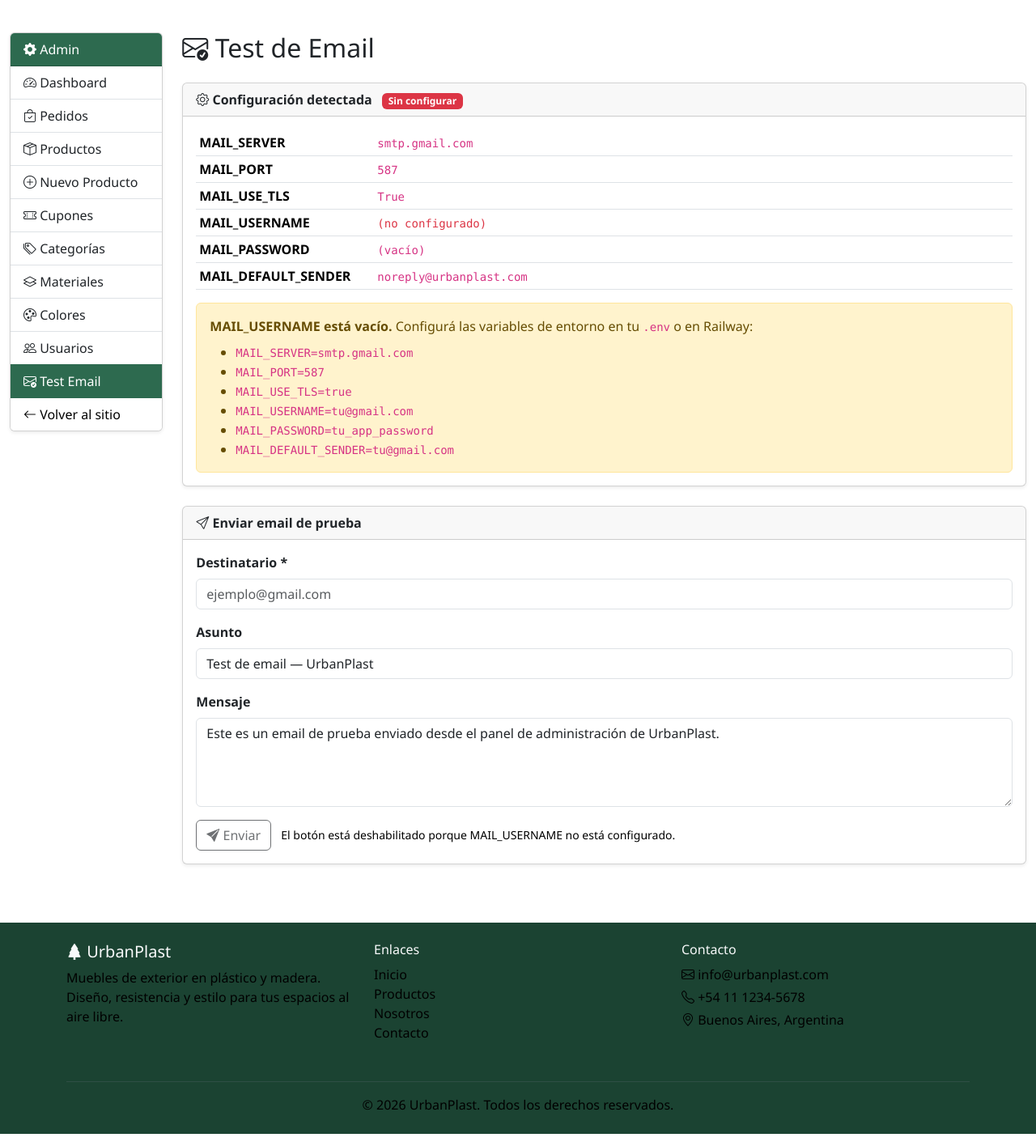
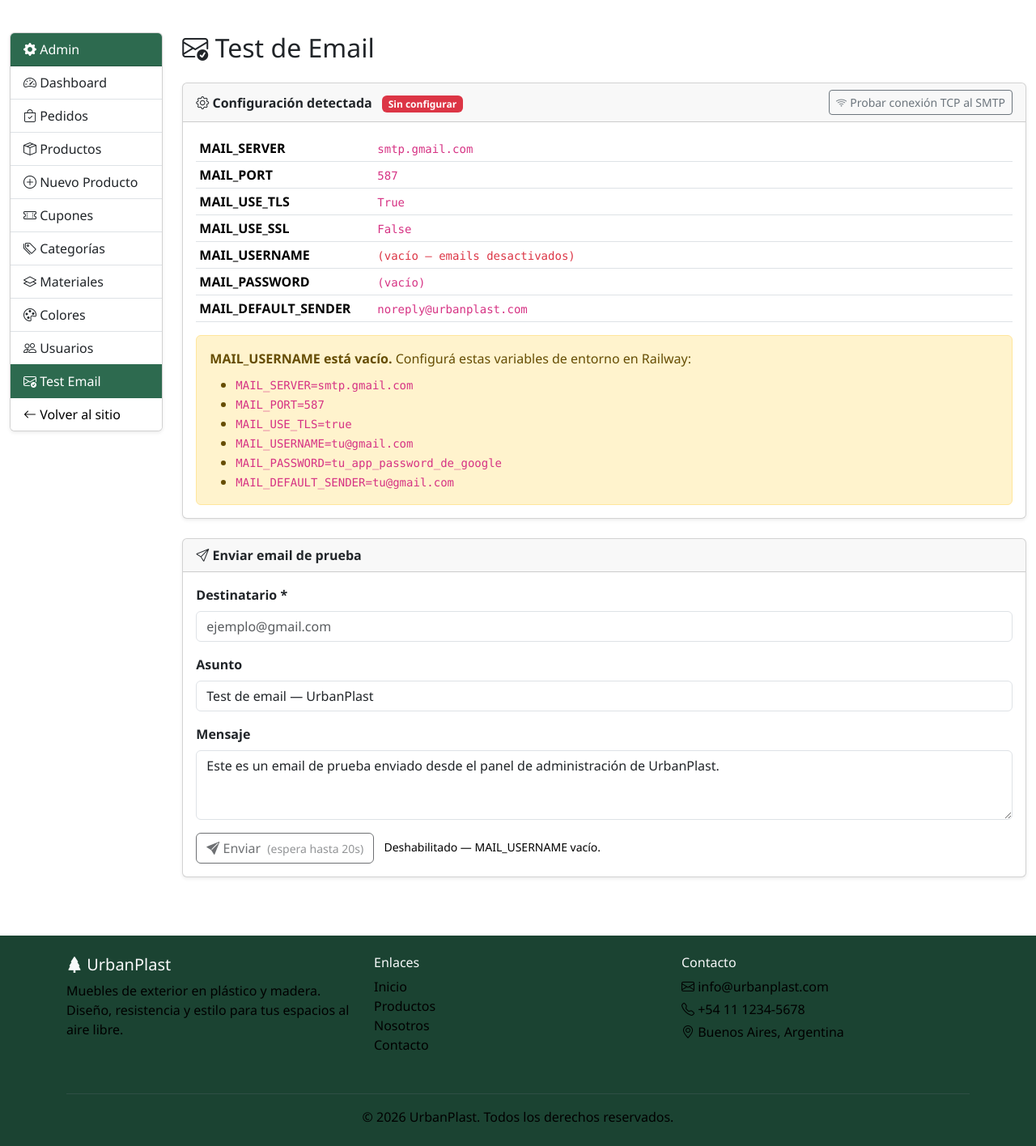
Before and after one commit to Franxo54321/UrbanPlast, a Flask app: page /admin/test-email in a window 1280 px wide. Shown: the part 67-1483 px from the top of the page at 81% size. Run offline with Flask 3, Linux system fonts and the light colour scheme; a user stored in the database is signed in; data that the repository does not hold is empty; some libraries are stand-ins or nearby versions.

Commit message:
fix: email test with 20s thread timeout and TCP ping diagnostic
- MAIL_TIMEOUT=10 in config to prevent SMTP hangs
- test_email route sends in background thread, times out after 20s with clear error
- new /admin/test-email/ping endpoint tests raw TCP connectivity to SMTP server
- template shows TCP ping button and actionable fix when Railway blocks SMTP port

```diff
--- a/app/admin/routes.py
+++ b/app/admin/routes.py
@@ -581,45 +581,100 @@
 
 # ──────────────────── Test Email ────────────────────
 
+def _get_mail_config_info(app):
+    return {
+        'MAIL_SERVER': app.config.get('MAIL_SERVER', ''),
+        'MAIL_PORT': app.config.get('MAIL_PORT', ''),
+        'MAIL_USE_TLS': app.config.get('MAIL_USE_TLS', ''),
+        'MAIL_USE_SSL': app.config.get('MAIL_USE_SSL', False),
+        'MAIL_USERNAME': app.config.get('MAIL_USERNAME', '') or '',
+        'MAIL_DEFAULT_SENDER': app.config.get('MAIL_DEFAULT_SENDER', ''),
+        'mail_configured': bool(app.config.get('MAIL_USERNAME')),
+    }
+
+
+def _smtp_ping(host, port, timeout=8):
+    import socket
+    try:
+        s = socket.create_connection((host, port), timeout=timeout)
+        s.close()
+        return True, None
+    except socket.timeout:
+        return False, f'Timeout: no se pudo conectar a {host}:{port} en {timeout}s (puerto bloqueado por el hosting)'
+    except OSError as e:
+        return False, f'Error de conexión a {host}:{port} — {e}'
+
+
+@admin_bp.route('/test-email/ping')
+@admin_required
+def test_email_ping():
+    app = current_app._get_current_object()
+    host = app.config.get('MAIL_SERVER', '')
+    port = int(app.config.get('MAIL_PORT', 587))
+    ok, err = _smtp_ping(host, port)
+    return jsonify({'ok': ok, 'host': host, 'port': port, 'error': err})
+
+
 @admin_bp.route('/test-email', methods=['GET', 'POST'])
 @admin_required
 def test_email():
+    import queue
+    import threading
     from app import mail
     from flask_mail import Message
 
-    config_info = {
-        'MAIL_SERVER': current_app.config.get('MAIL_SERVER', ''),
-        'MAIL_PORT': current_app.config.get('MAIL_PORT', ''),
-        'MAIL_USE_TLS': current_app.config.get('MAIL_USE_TLS', ''),
-        'MAIL_USERNAME': current_app.config.get('MAIL_USERNAME', '') or '(no configurado)',
-        'MAIL_DEFAULT_SENDER': current_app.config.get('MAIL_DEFAULT_SENDER', ''),
-        'mail_configured': bool(current_app.config.get('MAIL_USERNAME')),
-    }
+    config_info = _get_mail_config_info(current_app)
+    result = None
 
-    result = None
     if request.method == 'POST':
         recipient = request.form.get('recipient', '').strip()
         subject = request.form.get('subject', 'Test de email — UrbanPlast').strip()
-        body = request.form.get('body', 'Este es un email de prueba enviado desde el panel de administración.').strip()
+        body = request.form.get('body', 'Este es un email de prueba.').strip()
 
         if not recipient:
             flash('Ingresá un destinatario.', 'danger')
         elif not config_info['mail_configured']:
-            flash('El servidor de email no está configurado (MAIL_USERNAME vacío).', 'danger')
+            flash('MAIL_USERNAME no está configurado.', 'danger')
         else:
-            try:
-                msg = Message(
-                    subject=subject,
-                    recipients=[recipient],
-                    body=body,
-                    html=f'<p>{body}</p><hr><small>Enviado desde el panel admin de UrbanPlast</small>'
-                )
-                mail.send(msg)
-                result = {'ok': True, 'recipient': recipient}
+            result_q = queue.Queue()
+            _app = current_app._get_current_object()
+
+            def _send():
+                with _app.app_context():
+                    try:
+                        msg = Message(
+                            subject=subject,
+                            recipients=[recipient],
+                            body=body,
+                            html=f'<p>{body}</p><hr><small>Panel admin — UrbanPlast</small>'
+                        )
+                        mail.send(msg)
+                        result_q.put({'ok': True, 'recipient': recipient})
+                    except Exception as exc:
+                        result_q.put({'ok': False, 'error': str(exc)})
+
+            t = threading.Thread(target=_send, daemon=True)
+            t.start()
+            t.join(timeout=20)
+
+            if t.is_alive():
+                result = {
+                    'ok': False,
+                    'error': (
+                        f'Timeout (20s): no se pudo conectar a '
+                        f'{config_info["MAIL_SERVER"]}:{config_info["MAIL_PORT"]}.\n'
+                        'El hosting está bloqueando el puerto SMTP saliente.\n'
+                        'Solución: usá un servicio transaccional como SendGrid o Brevo '
+                        '(envían por HTTP, no por SMTP directo).'
+                    )
+                }
+            else:
+                result = result_q.get()
+
+            if result['ok']:
                 flash(f'Email enviado correctamente a {recipient}.', 'success')
-            except Exception as e:
-                result = {'ok': False, 'error': str(e)}
-                flash(f'Error al enviar: {e}', 'danger')
+            else:
+                flash('Error al enviar. Ver detalles abajo.', 'danger')
 
     return render_template('admin/test_email.html',
                            active_page='test_email',
--- a/app/templates/admin/test_email.html
+++ b/app/templates/admin/test_email.html
@@ -11,59 +11,51 @@
 
             <!-- Config actual -->
             <div class="card mb-4 shadow-sm">
-                <div class="card-header fw-bold">
-                    <i class="bi bi-gear"></i> Configuración detectada
-                    {% if config_info.mail_configured %}
-                        <span class="badge bg-success ms-2">Configurado</span>
-                    {% else %}
-                        <span class="badge bg-danger ms-2">Sin configurar</span>
-                    {% endif %}
+                <div class="card-header fw-bold d-flex align-items-center justify-content-between">
+                    <span><i class="bi bi-gear"></i> Configuración detectada
+                        {% if config_info.mail_configured %}
+                            <span class="badge bg-success ms-2">Configurado</span>
+                        {% else %}
+                            <span class="badge bg-danger ms-2">Sin configurar</span>
+                        {% endif %}
+                    </span>
+                    <button class="btn btn-sm btn-outline-secondary" id="btn-ping" onclick="pingSmtp()">
+                        <i class="bi bi-wifi"></i> Probar conexión TCP al SMTP
+                    </button>
                 </div>
                 <div class="card-body">
                     <table class="table table-sm mb-0">
                         <tbody>
-                            <tr>
-                                <th style="width:220px">MAIL_SERVER</th>
-                                <td><code>{{ config_info.MAIL_SERVER or '(vacío)' }}</code></td>
-                            </tr>
-                            <tr>
-                                <th>MAIL_PORT</th>
-                                <td><code>{{ config_info.MAIL_PORT }}</code></td>
-                            </tr>
-                            <tr>
-                                <th>MAIL_USE_TLS</th>
-                                <td><code>{{ config_info.MAIL_USE_TLS }}</code></td>
-                            </tr>
+                            <tr><th style="width:220px">MAIL_SERVER</th><td><code>{{ config_info.MAIL_SERVER or '(vacío)' }}</code></td></tr>
+                            <tr><th>MAIL_PORT</th><td><code>{{ config_info.MAIL_PORT }}</code></td></tr>
+                            <tr><th>MAIL_USE_TLS</th><td><code>{{ config_info.MAIL_USE_TLS }}</code></td></tr>
+                            <tr><th>MAIL_USE_SSL</th><td><code>{{ config_info.MAIL_USE_SSL }}</code></td></tr>
                             <tr>
                                 <th>MAIL_USERNAME</th>
                                 <td>
                                     {% if config_info.mail_configured %}
                                         <code class="text-success">{{ config_info.MAIL_USERNAME }}</code>
                                     {% else %}
-                                        <code class="text-danger">{{ config_info.MAIL_USERNAME }}</code>
+                                        <code class="text-danger">(vacío — emails desactivados)</code>
                                     {% endif %}
                                 </td>
                             </tr>
-                            <tr>
-                                <th>MAIL_PASSWORD</th>
-                                <td><code>{{ '••••••••' if config_info.mail_configured else '(vacío)' }}</code></td>
-                            </tr>
-                            <tr>
-                                <th>MAIL_DEFAULT_SENDER</th>
-                                <td><code>{{ config_info.MAIL_DEFAULT_SENDER or '(vacío)' }}</code></td>
-                            </tr>
+                            <tr><th>MAIL_PASSWORD</th><td><code>{{ '••••••••' if config_info.mail_configured else '(vacío)' }}</code></td></tr>
+                            <tr><th>MAIL_DEFAULT_SENDER</th><td><code>{{ config_info.MAIL_DEFAULT_SENDER or '(vacío)' }}</code></td></tr>
                         </tbody>
                     </table>
 
+                    <div id="ping-result" class="mt-3" style="display:none"></div>
+
                     {% if not config_info.mail_configured %}
                     <div class="alert alert-warning mt-3 mb-0">
-                        <strong>MAIL_USERNAME está vacío.</strong> Configurá las variables de entorno en tu <code>.env</code> o en Railway:
+                        <strong>MAIL_USERNAME está vacío.</strong> Configurá estas variables de entorno en Railway:
                         <ul class="mb-0 mt-2">
                             <li><code>MAIL_SERVER=smtp.gmail.com</code></li>
                             <li><code>MAIL_PORT=587</code></li>
                             <li><code>MAIL_USE_TLS=true</code></li>
                             <li><code>MAIL_USERNAME=tu@gmail.com</code></li>
-                            <li><code>MAIL_PASSWORD=tu_app_password</code></li>
+                            <li><code>MAIL_PASSWORD=tu_app_password_de_google</code></li>
                             <li><code>MAIL_DEFAULT_SENDER=tu@gmail.com</code></li>
                         </ul>
                     </div>
@@ -71,7 +63,7 @@
                 </div>
             </div>
 
-            <!-- Resultado del envío anterior -->
+            <!-- Resultado del envío -->
             {% if result %}
             <div class="alert {% if result.ok %}alert-success{% else %}alert-danger{% endif %} mb-4">
                 {% if result.ok %}
@@ -79,48 +71,47 @@
                     Email enviado exitosamente a <strong>{{ result.recipient }}</strong>.
                 {% else %}
                     <i class="bi bi-x-circle-fill"></i>
-                    <strong>Error al enviar:</strong><br>
+                    <strong>Error:</strong><br>
                     <pre class="mb-0 mt-2" style="font-size:.85rem;white-space:pre-wrap">{{ result.error }}</pre>
+                    {% if 'Timeout' in result.error or 'bloqueando' in result.error %}
+                    <hr>
+                    <strong>Solución recomendada para Railway:</strong> el hosting bloquea el SMTP saliente.
+                    Usá <a href="https://sendgrid.com" target="_blank">SendGrid</a> o
+                    <a href="https://www.brevo.com" target="_blank">Brevo</a> — ambos tienen plan gratuito
+                    y envían por API HTTP en vez de SMTP directo.
+                    {% endif %}
                 {% endif %}
             </div>
             {% endif %}
 
-            <!-- Formulario de test -->
+            <!-- Formulario -->
             <div class="card shadow-sm">
                 <div class="card-header fw-bold"><i class="bi bi-send"></i> Enviar email de prueba</div>
                 <div class="card-body">
                     <form method="POST">
                         <input type="hidden" name="csrf_token" value="{{ csrf_token() }}">
-
                         <div class="mb-3">
                             <label class="form-label fw-semibold">Destinatario *</label>
-                            <input type="email" name="recipient"
-                                   class="form-control"
+                            <input type="email" name="recipient" class="form-control"
                                    placeholder="ejemplo@gmail.com"
-                                   value="{{ request.form.get('recipient', '') }}"
-                                   required>
+                                   value="{{ request.form.get('recipient', '') }}" required>
                         </div>
-
                         <div class="mb-3">
                             <label class="form-label fw-semibold">Asunto</label>
-                            <input type="text" name="subject"
-                                   class="form-control"
+                            <input type="text" name="subject" class="form-control"
                                    value="{{ request.form.get('subject', 'Test de email — UrbanPlast') }}">
                         </div>
-
                         <div class="mb-3">
                             <label class="form-label fw-semibold">Mensaje</label>
-                            <textarea name="body" class="form-control" rows="4">{{ request.form.get('body', 'Este es un email de prueba enviado desde el panel de administración de UrbanPlast.') }}</textarea>
+                            <textarea name="body" class="form-control" rows="3">{{ request.form.get('body', 'Este es un email de prueba enviado desde el panel de administración de UrbanPlast.') }}</textarea>
                         </div>
-
-                        <button type="submit"
-                                class="btn btn-up-green"
-                                {% if not config_info.mail_configured %}disabled title="Configurá MAIL_USERNAME primero"{% endif %}>
+                        <button type="submit" class="btn btn-up-green"
+                                {% if not config_info.mail_configured %}disabled{% endif %}>
                             <i class="bi bi-send-fill"></i> Enviar
+                            <small class="ms-1 opacity-75">(espera hasta 20s)</small>
                         </button>
-
                         {% if not config_info.mail_configured %}
-                        <small class="text-muted ms-2">El botón está deshabilitado porque MAIL_USERNAME no está configurado.</small>
+                        <small class="text-muted ms-2">Deshabilitado — MAIL_USERNAME vacío.</small>
                         {% endif %}
                     </form>
                 </div>
@@ -129,4 +120,36 @@
         </div>
     </div>
 </div>
+
+<script>
+function pingSmtp() {
+    const btn = document.getElementById('btn-ping');
+    const res = document.getElementById('ping-result');
+    btn.disabled = true;
+    btn.innerHTML = '<span class="spinner-border spinner-border-sm"></span> Probando...';
+    res.style.display = 'none';
+
+    fetch('{{ url_for("admin.test_email_ping") }}')
+        .then(r => r.json())
+        .then(data => {
+            res.style.display = 'block';
+            if (data.ok) {
+                res.className = 'alert alert-success mt-3';
+                res.innerHTML = '<i class="bi bi-check-circle-fill"></i> Conexión TCP exitosa a <strong>' + data.host + ':' + data.port + '</strong>. El puerto está abierto.';
+            } else {
+                res.className = 'alert alert-danger mt-3';
+                res.innerHTML = '<i class="bi bi-x-circle-fill"></i> <strong>' + (data.error || 'Sin respuesta') + '</strong>';
+            }
+        })
+        .catch(() => {
+            res.style.display = 'block';
+            res.className = 'alert alert-danger mt-3';
+            res.innerHTML = 'Error al hacer el diagnóstico.';
+        })
+        .finally(() => {
+            btn.disabled = false;
+            btn.innerHTML = '<i class="bi bi-wifi"></i> Probar conexión TCP al SMTP';
+        });
+}
+</script>
 {% endblock %}
--- a/config.py
+++ b/config.py
@@ -52,6 +52,7 @@
     MAIL_PASSWORD = os.environ.get('MAIL_PASSWORD', '')
     MAIL_DEFAULT_SENDER = os.environ.get('MAIL_DEFAULT_SENDER', 'noreply@urbanplast.com')
     ADMIN_EMAIL = os.environ.get('ADMIN_EMAIL', 'admin@urbanplast.com')
+    MAIL_TIMEOUT = 10
 
     # URL base del sitio (para callbacks de MercadoPago y links de email en producción)
     BASE_URL = _get_base_url()
```
